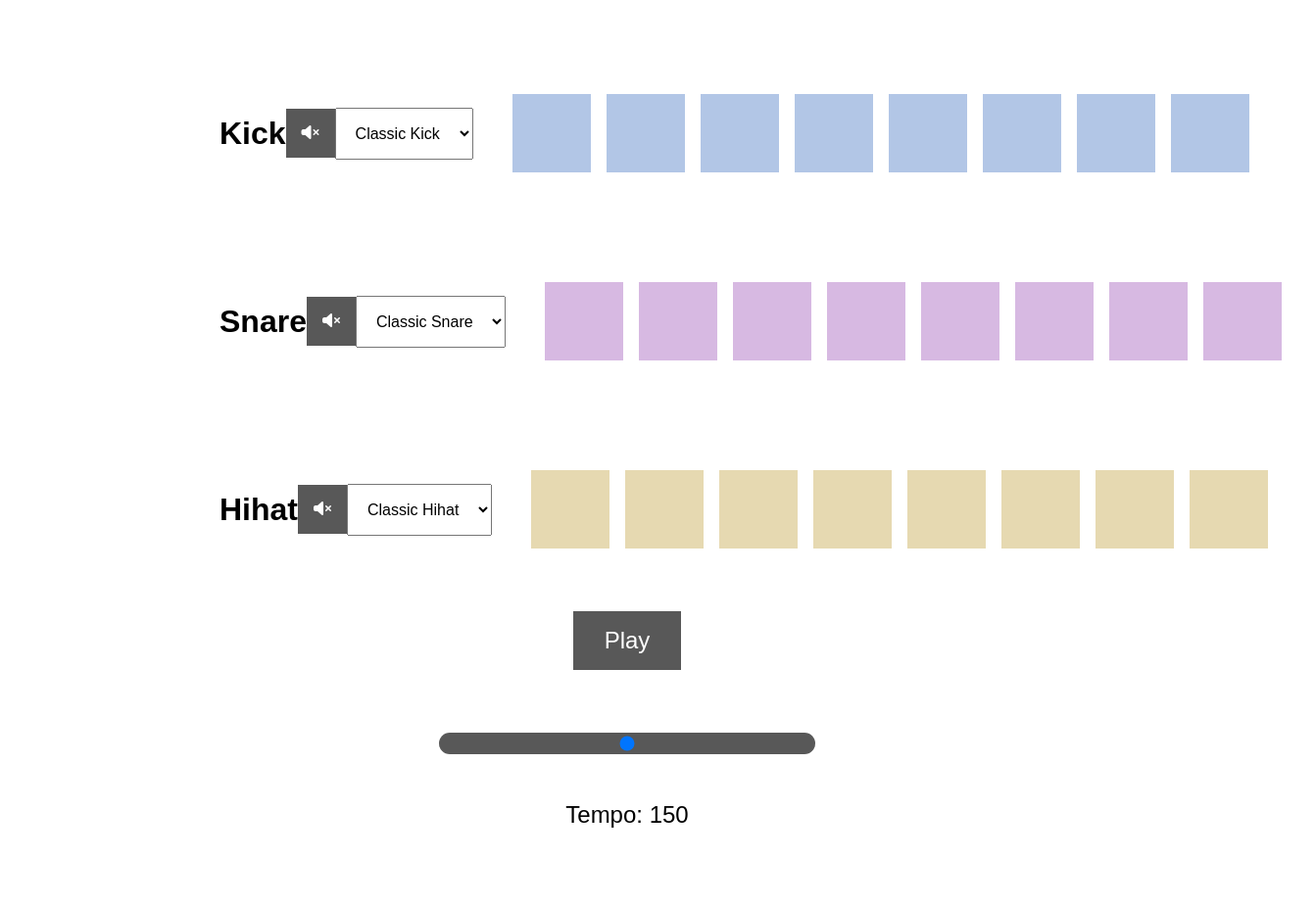
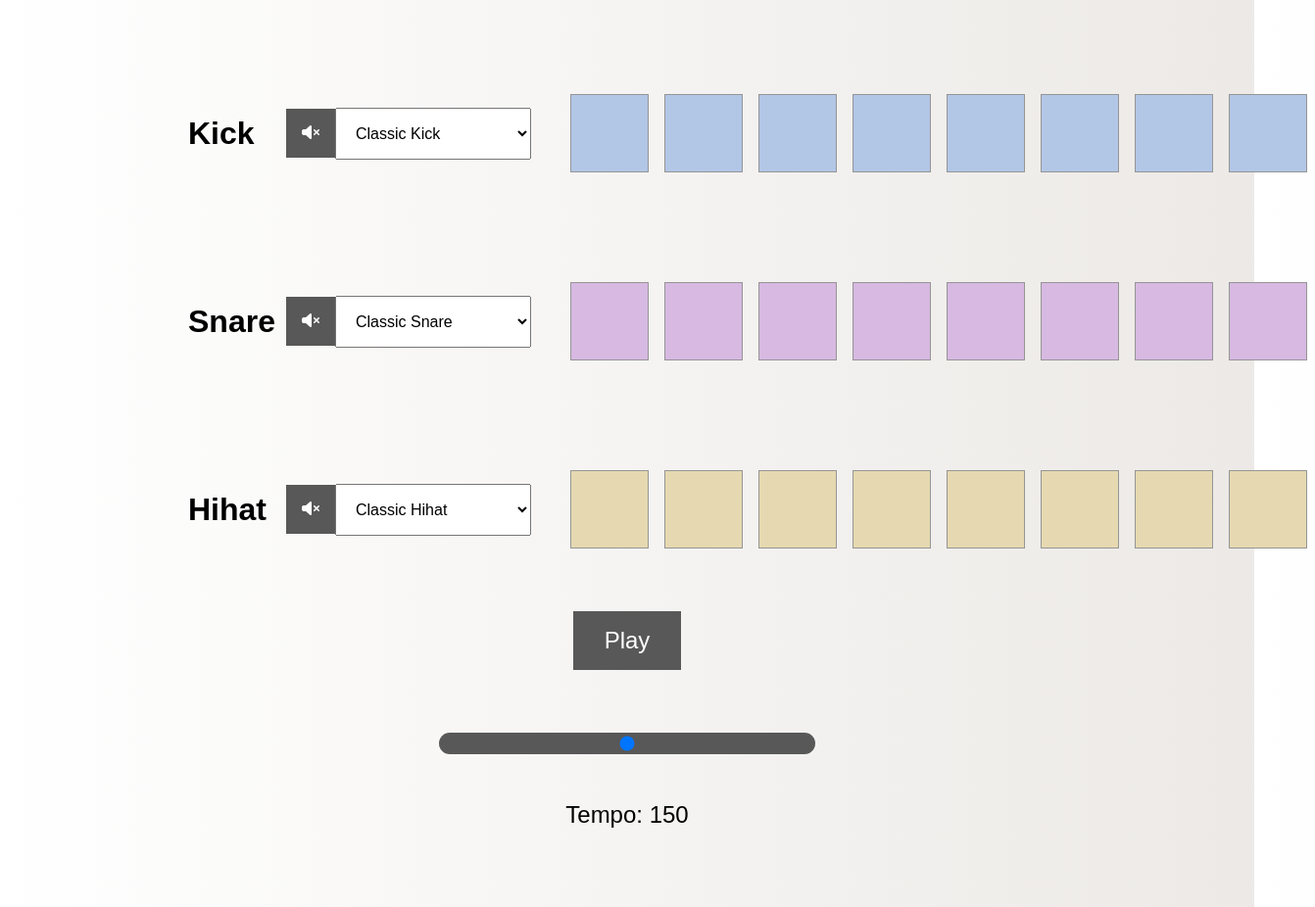
Before and after one commit to s1hagog/beat-maker-app, a plain HTML site: page index.html in a window 1280 px wide. Shown: the whole page at 98% size, 1342 px wide, since content can reach past the window. Drawn offline with Linux system fonts and the light colour scheme.

Commit message:
new styles

```diff
--- a/style.css
+++ b/style.css
@@ -6,6 +6,17 @@
 
 body {
     font-family: sans-serif;
+    background: #ece9e6; /* fallback for old browsers */
+    background: -webkit-linear-gradient(
+        to right,
+        #ffffff,
+        #ece9e6
+    ); /* Chrome 10-25, Safari 5.1-6 */
+    background: linear-gradient(
+        to right,
+        #ffffff,
+        #ece9e6
+    ); /* W3C, IE 10+/ Edge, Firefox 16+, Chrome 26+, Opera 12+, Safari 7+ */
 }
 
 i,
@@ -20,6 +31,7 @@ svg {
     height: 5rem;
     margin: 1rem 0.5rem;
     cursor: pointer;
+    border: 1px solid #959595;
 }
 
 .kick-pad {
@@ -47,6 +59,9 @@ svg {
 }
 
 .sequencer {
+    /* background: black; */
+    max-width: 1600px;
+    margin: auto;
     display: flex;
     min-height: 100vh;
     flex-direction: column;
@@ -74,8 +89,12 @@ svg {
     display: flex;
     justify-content: space-between;
     align-items: center;
-    margin: 0 2rem;
+    margin-right: 2rem;
     flex: 1;
+}
+
+.controls h1 {
+    width: 100px;
 }
 
 .controls button {
@@ -109,6 +128,7 @@ svg {
 select {
     padding: 1rem;
     font-size: 1rem;
+    width: 200px;
 }
 
 .tempo {
```
